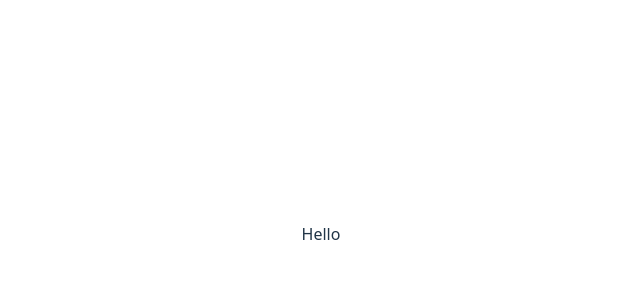
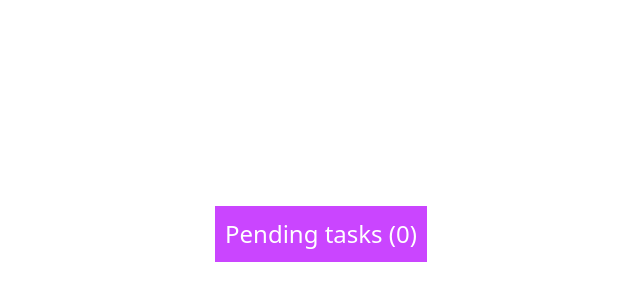
Before and after one commit to elisheva1885/ToDoList, a React (Vite) app: page / in a window 1280 px wide. Shown: the part 166-466 px from the top of the page, without its empty margins (319-959 px from the left). Built offline with nearby package versions, Linux system fonts and the light colour scheme.

Commit message:
getting the todos from the context

```diff
--- a/src/App.tsx
+++ b/src/App.tsx
@@ -1,12 +1,13 @@
 
 import './App.css'
+import { TodoList } from './components/todo-list'
 import { ToDosProvider } from './store/todos-context'
 
 const App = () => {
 
   return (
     <ToDosProvider>
-      <div>Hello</div>
+      <TodoList/>
     </ToDosProvider>
   )
 }
--- a/src/components/todo-list.tsx
+++ b/src/components/todo-list.tsx
@@ -1,24 +1,15 @@
+import { useToDosContext } from '../store/use-todos-context';
 import './todo-list.css'
 
 
-
-type ToDo = {
-    id: number,
-    description: string,
-    status: 'pending' | 'complete'
-};
-
-
-
 export const TodoList = () => {
-    const todos : ToDo[] = [];
+    const ctx = useToDosContext();
     let pending_todos_count = 0;
-    todos.map(todo => todo.status === 'pending' ? pending_todos_count++ : pending_todos_count)
+    ctx.todos.map(todo => todo.status === 'pending' ? pending_todos_count++ : pending_todos_count)
     return (
         <>
             <div className='list-body'>
                 <p className='pending-tasks'> Pending tasks ({pending_todos_count})</p>
-
                 {/* {todos.map(todo =>)} */}
             </div>
         </>
```
